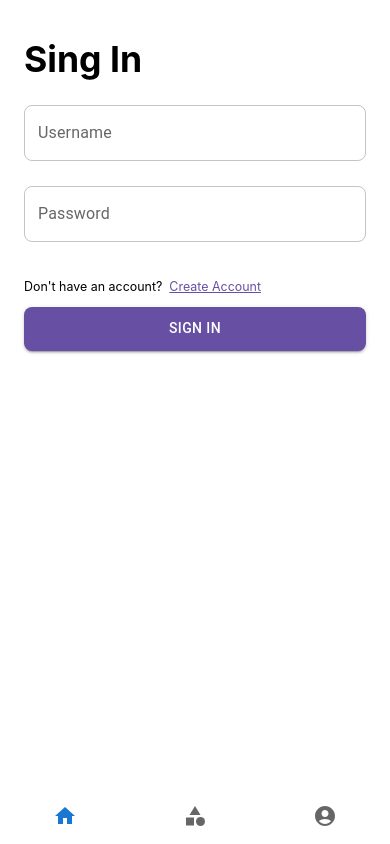
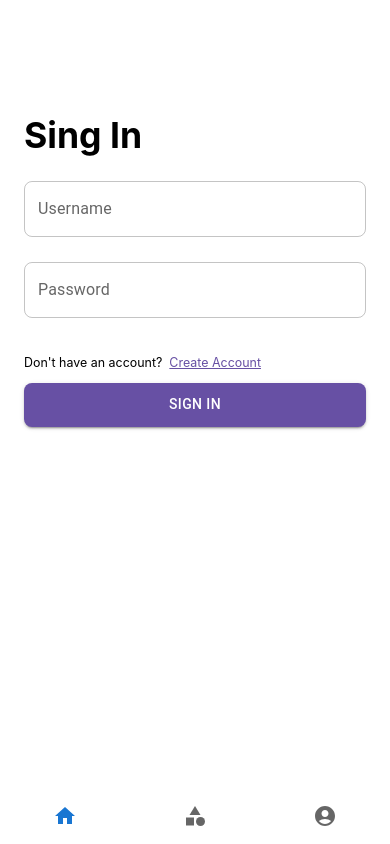
Before and after one commit to DianaBd77/SandBox-Frontend, a React (Create React App) app in the folder SandBox-Frontend/: page /sign-in in a window 390 px wide. Built offline with nearby package versions, Linux system fonts and the light colour scheme.

Commit message:
Edit sign in page style

```diff
--- a/SandBox-Frontend/src/Components/SignIn/SignIn.css
+++ b/SandBox-Frontend/src/Components/SignIn/SignIn.css
@@ -56,8 +56,16 @@
 @media (max-width: 992px) {
   .sign-in-container{
     width: 40%;
+    height: 70%;
  }
 }
+
+@media (max-width: 867px) {
+  .sign-in-btn{
+    margin: 0 !important;
+  }
+}
+
 
 @media (max-width: 768px) {
   .sign-in{
@@ -66,7 +74,6 @@
 
   .sign-in-container{
     width: 60%;
-    height: 90%;
  }
   .sign-in-btn{
     margin: 0 !important;
--- a/SandBox-Frontend/src/Components/SignIn/SignIn.jsx
+++ b/SandBox-Frontend/src/Components/SignIn/SignIn.jsx
@@ -12,7 +12,6 @@ const SignIn = () => {
   const [usernameError, setUsernameError] = useState("");
   const [passError, setPassError] = useState("");
 
-
   const login = () => {
     if (username === "" || password === "") {
       setPassError(" All the Above Fields Required And Can't Be Empty!");
@@ -24,7 +23,7 @@ const SignIn = () => {
         password: password,
       })
       .then((response) => {
-        console.log('token :>> ', response.data.token);
+        console.log("token :>> ", response.data.token);
         const token = response.data.token;
         localStorage.setItem("token", token);
         setUsernameError("");
```
